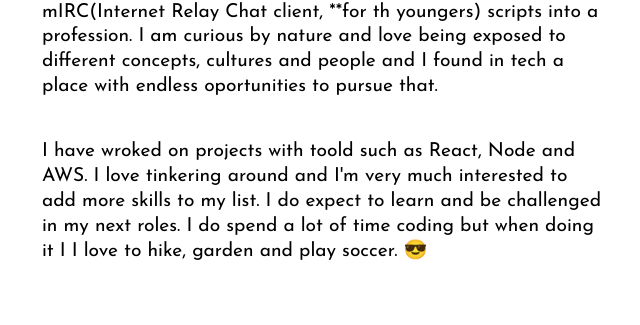
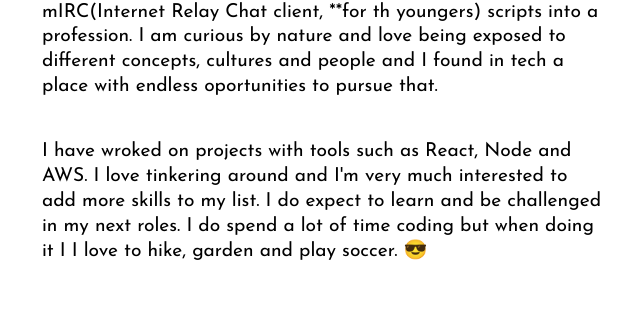
Before and after one commit to cibellem/cibelle-portfolio, a Gatsby site: page / in a window 1280 px wide. Shown: the part 3097-3422 px from the top of the page, 318-958 px from the left. Built offline with nearby package versions, Linux system fonts and the light colour scheme; Gatsby itself is replaced by a stand-in of ours; no server answers.

Commit message:
fix speeling mistake

```diff
--- a/src/components/sections/about.js
+++ b/src/components/sections/about.js
@@ -51,7 +51,7 @@ const About = () => {
         pursue that.
       </p>
       <p>
-        I have wroked on projects with toold such as React, Node and AWS. I love
+        I have wroked on projects with tools such as React, Node and AWS. I love
         tinkering around and I'm very much interested to add more skills to my
         list. I do expect to learn and be challenged in my next roles. I do
         spend a lot of time coding but when doing it I I love to hike, garden
```
